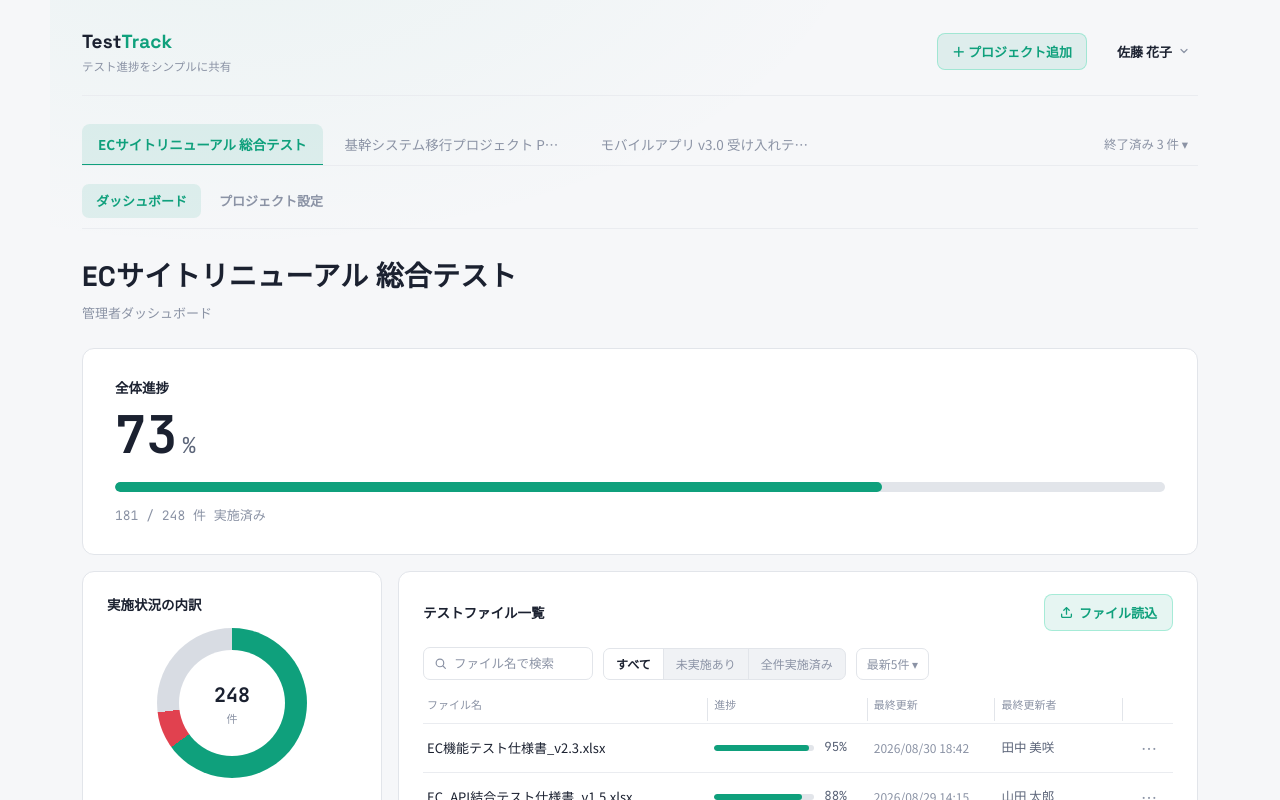
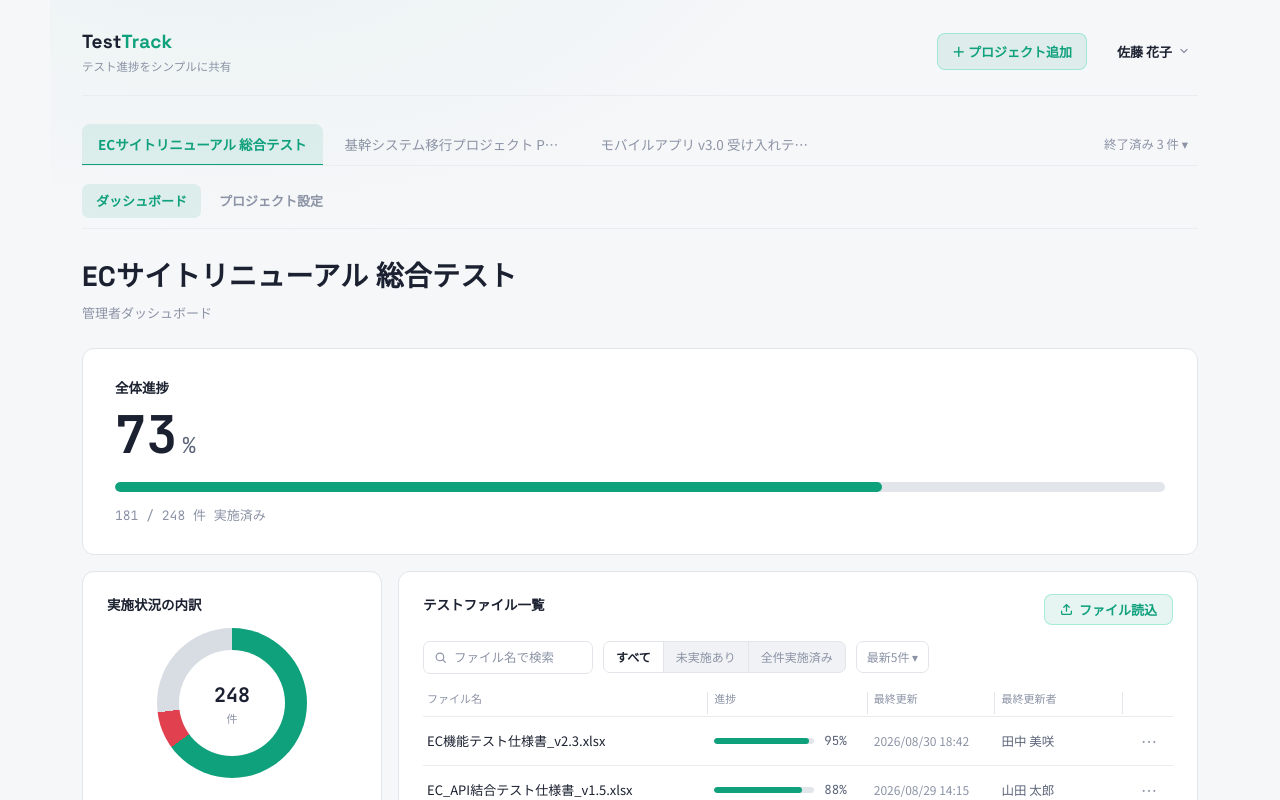
Before and after one commit to hayashi-y-dev/testtrack, a Next.js app in the folder frontend/: page /dashboard in a window 1280 px wide. Shown: the top 800 px of the page. Built offline with nearby package versions, Linux system fonts and the light colour scheme.

Commit message:
fix: カード見出しのY座標を揃える
.filesTopRowをalign-items: flex-startに変更し、
「実施状況の内訳」と「テストファイル一覧」の見出しを同じY座標に統一

```diff
--- a/frontend/src/app/dashboard/dashboard.module.css
+++ b/frontend/src/app/dashboard/dashboard.module.css
@@ -460,10 +460,9 @@
 /* ===== テストファイル一覧 ===== */
 .filesTopRow {
   display: flex;
-  align-items: center;
+  align-items: flex-start;
   justify-content: space-between;
   margin-bottom: 16px;
-  min-height: 34px;
 }
 
 .filesTitle {
@@ -1219,6 +1218,7 @@
   font-size: 13px;
   font-weight: 600;
   font-family: var(--font-body);
+  line-height: 1;
   cursor: pointer;
 }
 
```
